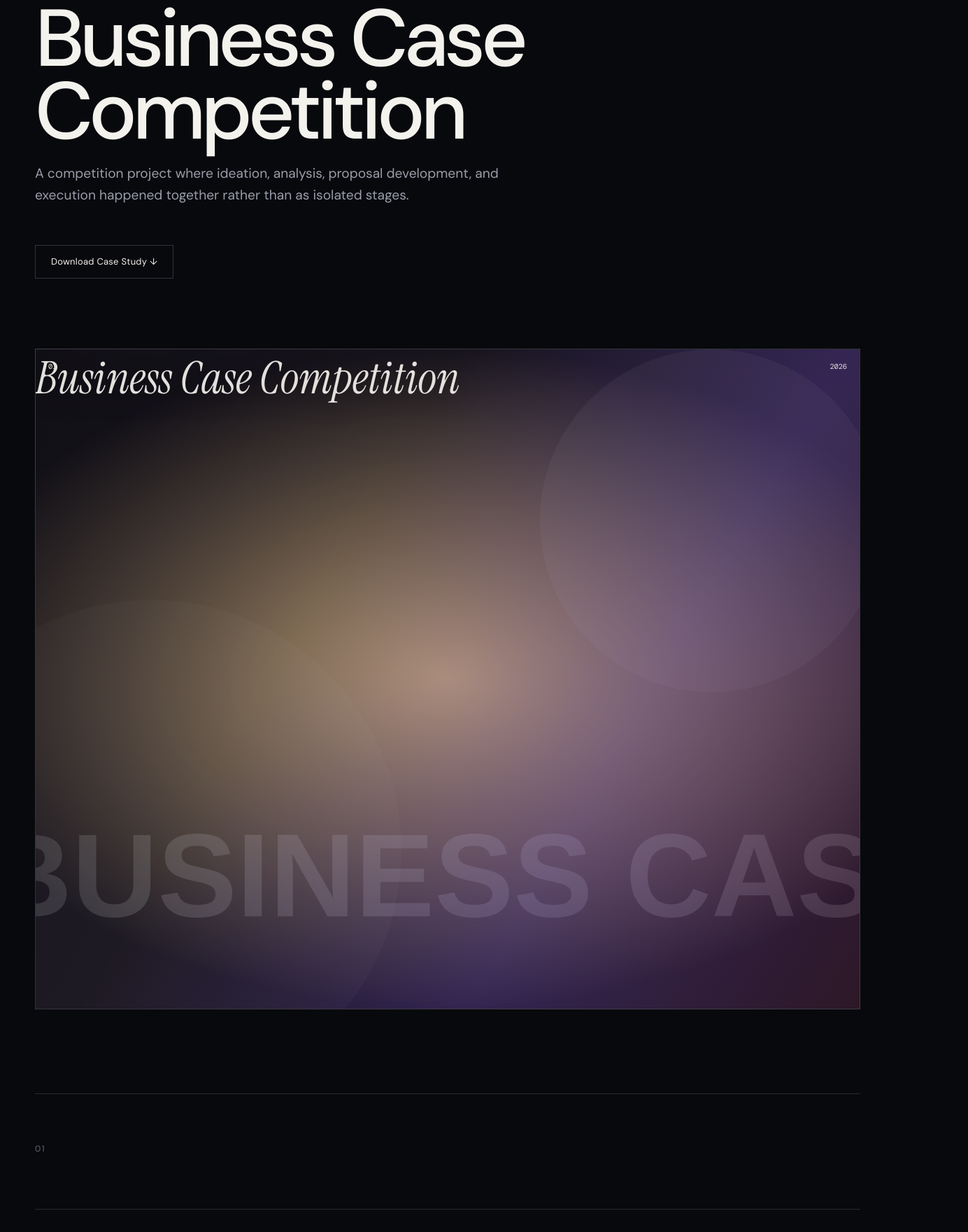
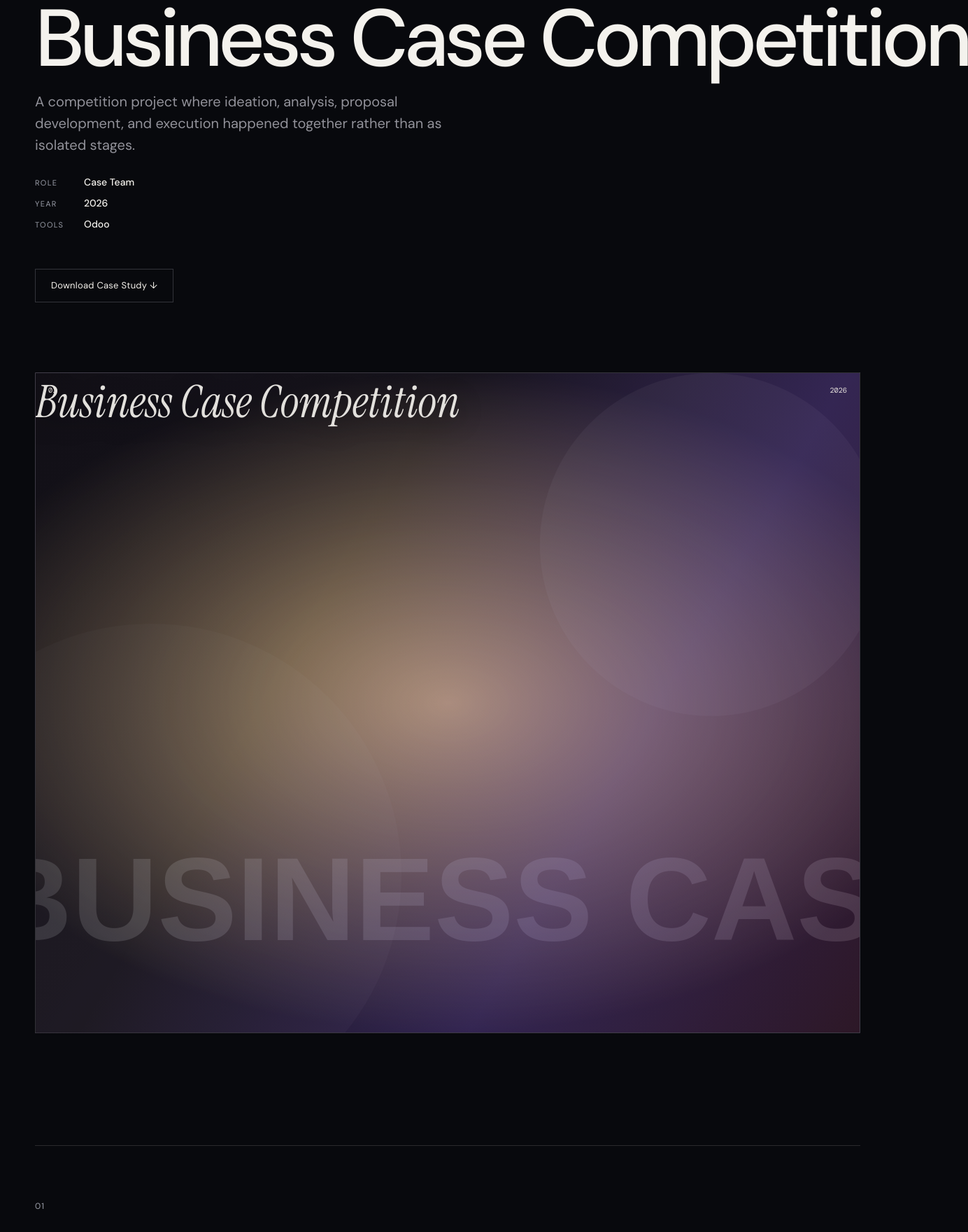
Before and after one commit to Faizzaldii/faiz-portfolio, a React (Vite) app: page /work/business-case in a window 1280 px wide. Shown: the part 300-2060 px from the top of the page at 70% size, 1384 px wide, since content can reach past the window. Built offline with nearby package versions, Linux system fonts and the light colour scheme.

Commit message:
Update Jakarta Capuche project

```diff
--- a/src/data/projects.js
+++ b/src/data/projects.js
@@ -5,11 +5,11 @@ export const projects = [
     date: '2026-09-22',
 
     title: 'Jakarta Capuche',
-    type: 'Brand & Digital Commerce',
-    role: 'Brand / Business System',
+    type: 'Business Systems & Digital Commerce',
+    role: 'Team Lead — Business Systems & Digital Commerce',
 
     short:
-      'A modern lifestyle apparel brand combining urban identity, digital commerce, and an integrated Odoo ecosystem.',
+      'A lifestyle apparel business developed through digital commerce and an integrated Odoo business system.',
 
     tags: ['Branding', 'E-Commerce', 'Odoo'],
 
@@ -21,7 +21,7 @@ export const projects = [
     fallback: 'jakarta-capuche',
 
     intro:
-      'Jakarta Capuche is a modern lifestyle apparel brand inspired by the dynamic culture, creativity, and movement of urban life in Jakarta.',
+      'Jakarta Capuche is a modern lifestyle apparel brand developed as an integrated digital business, combining urban brand identity, digital commerce, and business operations through Odoo.',
 
     externalUrl:
       'https://edu-capuchejakarta.odoo.com/',
@@ -31,21 +31,24 @@ export const projects = [
 
     sections: [
       {
-        title: 'The Brand',
+        title: 'Business Foundation',
         description:
-          'A contemporary lifestyle apparel concept designed around Jakarta’s urban culture, individuality, and everyday movement.'
+          'Defined the business concept, product structure, customer journey, and operational requirements as the foundation for building Jakarta Capuche’s digital business ecosystem.'
       },
-
       {
-        title: 'The Digital Experience',
+        title: 'Digital Commerce',
         description:
-          'A digital commerce experience that connects the brand, products, and customer journey.'
+          'Structured the digital commerce flow across products, pricing, customer interactions, and sales activities within a centralized digital environment.'
       },
-
       {
-        title: 'The System',
+        title: 'Odoo Business System',
         description:
-          'An integrated Odoo environment connecting the storefront with the operational side of the business.'
+          'Translated business requirements into Odoo workflows, connecting commercial and operational activities within an integrated business management environment.'
+      },
+      {
+        title: 'Team Leadership',
+        description:
+          'Led the project team in coordinating requirements, system implementation, workflow decisions, and alignment between business objectives and technology.'
       }
     ]
   },
--- a/src/pages/ProjectDetail.jsx
+++ b/src/pages/ProjectDetail.jsx
@@ -43,7 +43,22 @@ export default function ProjectDetail() {
           <p className="detail-intro">
             {project.intro}
           </p>
+          <div className="detail-meta">
+            <div className="detail-meta-item">
+              <span>ROLE</span>
+              <strong>{project.role}</strong>
+            </div>
 
+            <div className="detail-meta-item">
+              <span>YEAR</span>
+              <strong>{project.year}</strong>
+            </div>
+
+            <div className="detail-meta-item">
+              <span>TOOLS</span>
+              <strong>Odoo</strong>
+            </div>
+          </div>
         </div>
 
         <div className="detail-actions">
--- a/src/styles/global.css
+++ b/src/styles/global.css
@@ -635,7 +635,7 @@ h2 em {
 }
 
 .detail-hero {
-  min-height: auto;
+    min-height: auto;
 }
 
 .back-link {
@@ -652,7 +652,13 @@ h2 em {
 }
 
 .detail-heading h1 {
-    margin-bottom: 30px
+  white-space: nowrap;
+}
+
+@media (max-width: 768px) {
+  .detail-heading h1 {
+    white-space: normal;
+  }
 }
 
 .detail-heading>p:last-child {
@@ -1484,3 +1490,66 @@ h2 em {
 .detail-heading p {
     margin-top: 22px;
 }
+
+/* =========================
+   PROJECT DETAIL
+   ========================= */
+
+.project-detail .detail-content {
+    padding-top: 40px;
+}
+
+.project-detail .detail-section {
+    display: grid;
+    grid-template-columns: 80px 1fr;
+    gap: 54px;
+    padding: 70px 0;
+    border-top: 1px solid var(--line);
+}
+
+.project-detail .detail-section:first-child {
+    border-top: 1px solid var(--line);
+}
+
+.project-detail .detail-section-number {
+    padding-top: 8px;
+    font-size: 12px;
+    letter-spacing: 0.08em;
+    color: var(--muted);
+}
+
+.project-detail .detail-section h2 {
+    margin: 0 0 20px;
+}
+
+.project-detail .detail-section p {
+    max-width: 680px;
+    margin: 0;
+    line-height: 1.7;
+}
+
+.detail-meta {
+    display: flex;
+    flex-direction: column;
+    gap: 12px;
+    margin-top: 28px;
+}
+
+.detail-meta-item {
+    display: flex;
+    align-items: baseline;
+    gap: 18px;
+}
+
+.detail-meta-item span {
+    min-width: 52px;
+    font-size: 11px;
+    letter-spacing: 0.12em;
+    color: var(--muted);
+}
+
+.detail-meta-item strong {
+    font-size: 14px;
+    font-weight: 500;
+    color: var(--text);
+}
```
